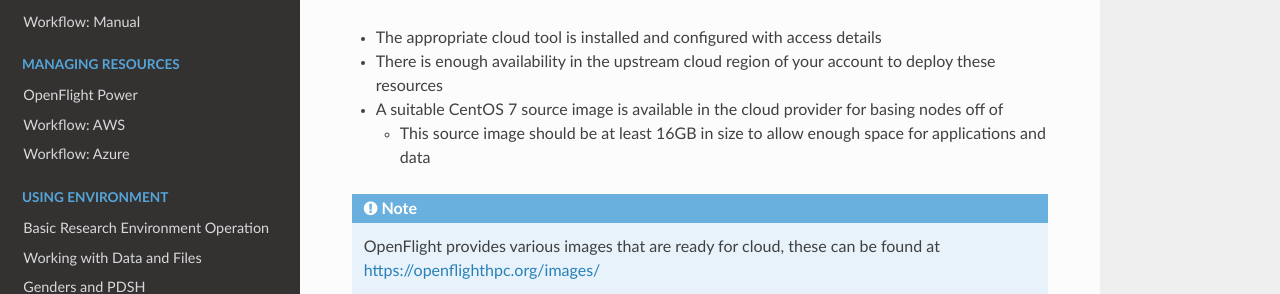
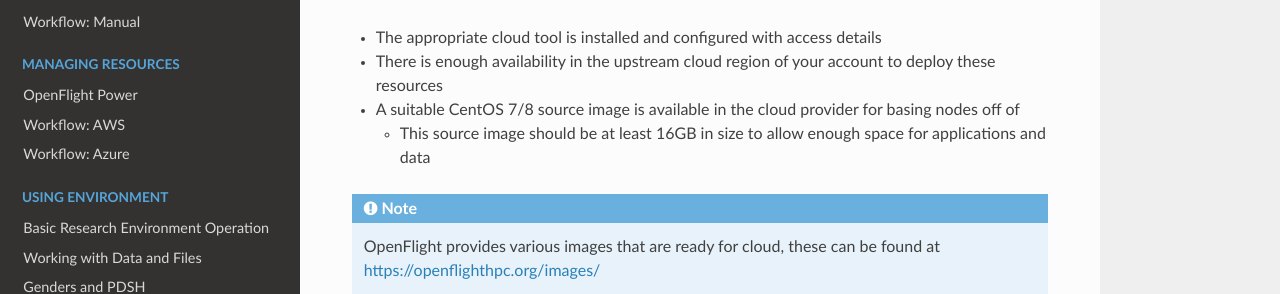
Before and after one commit to openflighthpc/build.openflighthpc.org, a Sphinx documentation site: the page built from docs/source/deploying-resources/partials/workflow-prerequisites.rst, in a window 1280 px wide. Shown: the part 387-681 px from the top of the page. Built offline with Sphinx 7.4.7 and the Read the Docs theme 2.0.0, drawn with Linux system fonts in a browser that asks for light colours.

Commit message:
Mention CentOS 8 as source image

```diff
--- a/docs/source/deploying-resources/partials/workflow-prerequisites.rst
+++ b/docs/source/deploying-resources/partials/workflow-prerequisites.rst
@@ -14,7 +14,7 @@ This document presumes the following situation:
 
 - The appropriate cloud tool is installed and configured with access details
 - There is enough availability in the upstream cloud region of your account to deploy these resources
-- A suitable CentOS 7 source image is available in the cloud provider for basing nodes off of
+- A suitable CentOS 7/8 source image is available in the cloud provider for basing nodes off of
 
   - This source image should be at least 16GB in size to allow enough space for applications and data
 
```
